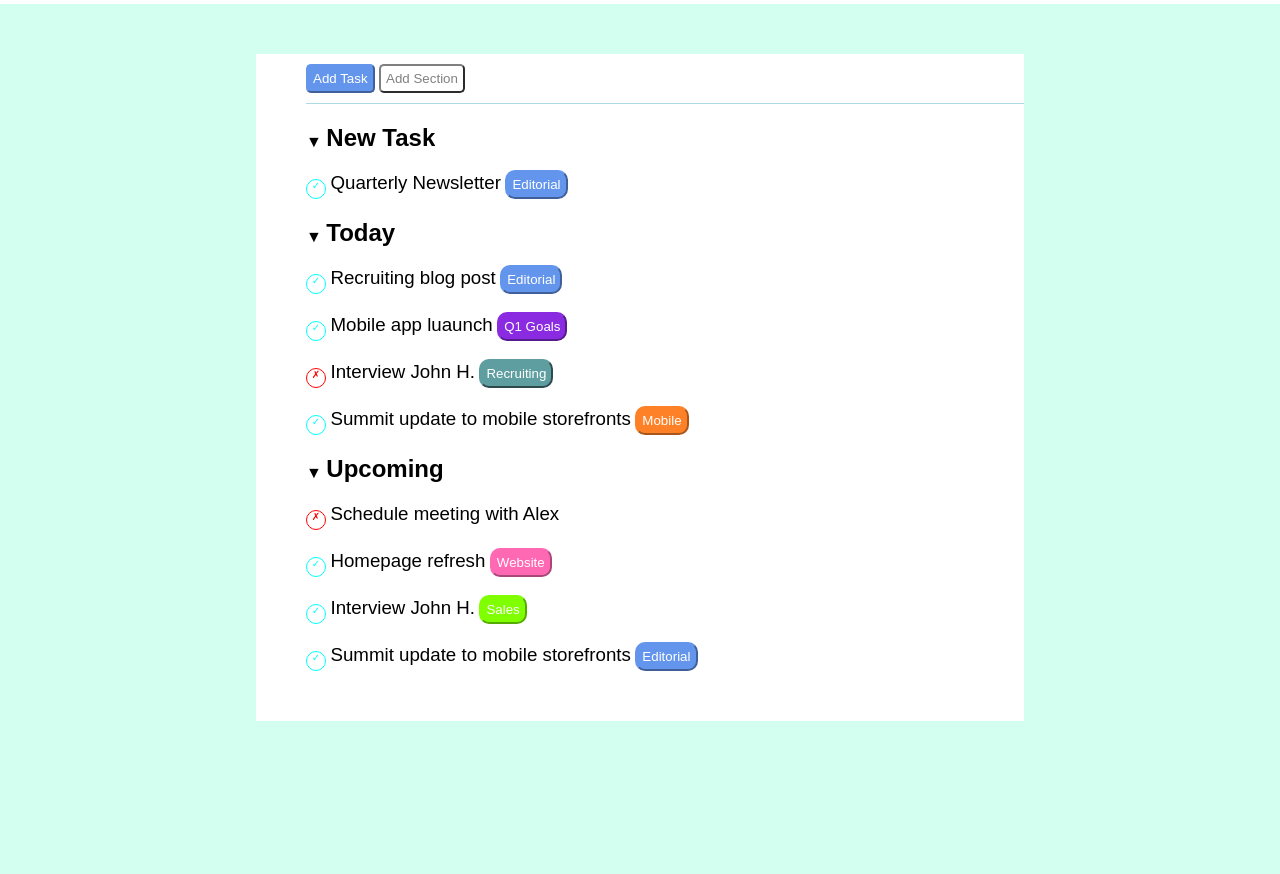
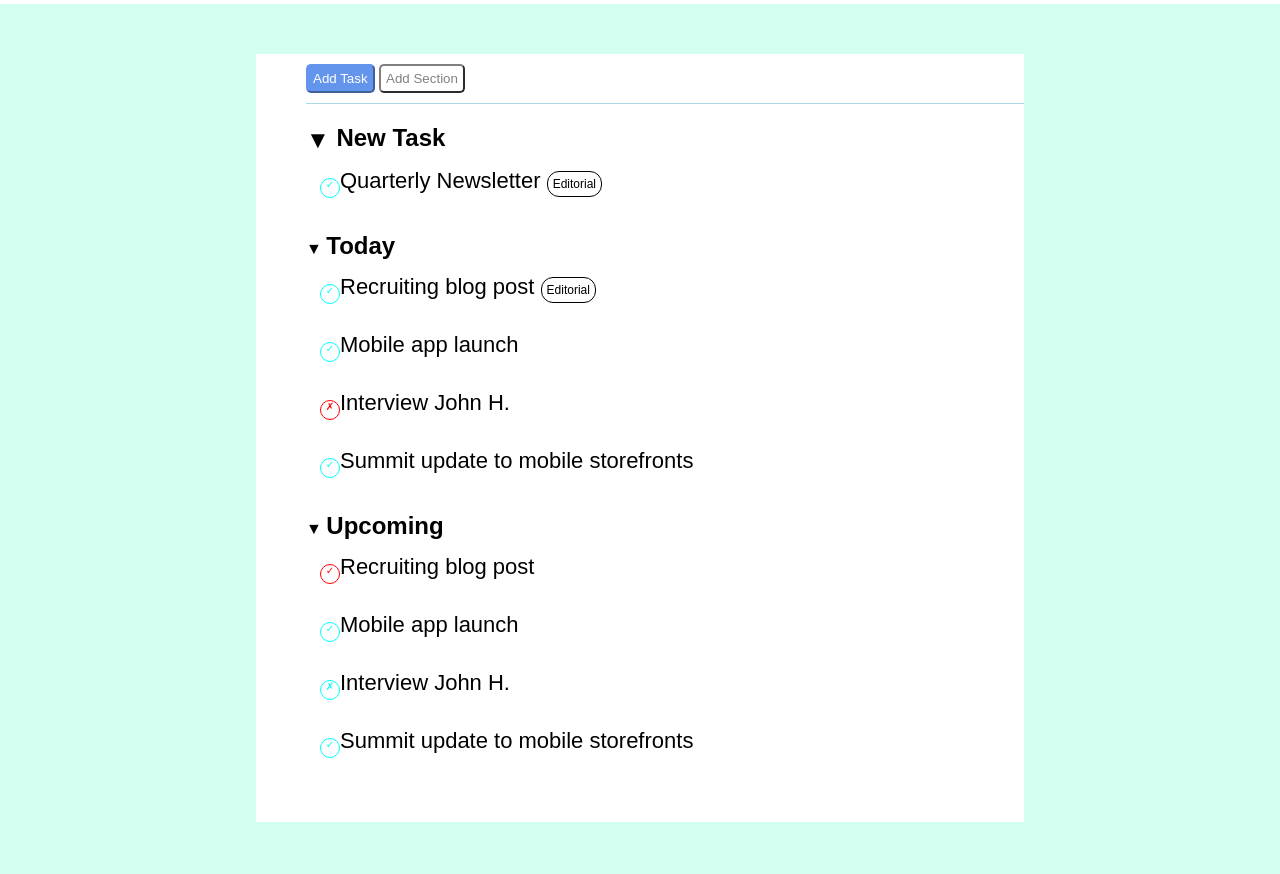
Before and after one commit to Arianna-Cosimini/html-css-toboolist, a plain HTML site: page index.html in a window 1280 px wide. Shown: the part 76-950 px from the top of the page. Before the commit the page ends 849 px from the top, so only its background shows below. Drawn offline with Linux system fonts and the light colour scheme.

Commit message:
inizio correzione html e css

```diff
--- a/css/style.css
+++ b/css/style.css
@@ -6,6 +6,7 @@
 
 body{
     background-color: rgba(127, 255, 212, 0.34);
+    font-family: sans-serif;
 }
 
 /*navbar*/
@@ -43,7 +44,6 @@ main{
     padding-bottom: 10px;
     border-bottom: rgba(127, 255, 212, 0.34) 2px solid;
     border-width: 100%;
-    font-family: Arial, Helvetica, sans-serif;
 }
 
 .header{
@@ -82,11 +82,22 @@ h2{
     padding-top: 20px;
 }
 
-h3{
+/* h3{
     display: inline-block;
     margin-top: 20px;
     vertical-align: baseline;
     font-weight: normal;
+} */
+ul{
+    padding: 0;
+    list-style-type: none;
+
+}
+
+li{
+    padding: 14px;
+    font-size: 22px;
+
 }
 
 .check{
@@ -112,8 +123,15 @@ h3{
 
 }
 
+.category{
+    border: 1px solid black;
+    padding: 5px;
+    border-radius: 12px;
+    font-size: 12px;
+}
 
-.editorial{
+
+/* .editorial{
     padding: 5px;
     color:white;
     background-color: cornflowerblue;
@@ -159,4 +177,4 @@ h3{
     background-color:chartreuse;
     border-color: chartreuse;
     border-radius: 10px;
-}
+} */
--- a/index.html
+++ b/index.html
@@ -22,17 +22,24 @@
         </div>
      <!--corpo centrale-->
         <div>
-            <span class="triangle">&#x25BC</span>
-            <h2>New Task</h2><br>
-            <span class="check">&#10003</span>
-            <h3>Quarterly Newsletter </h3>
-            <button class="editorial">Editorial</button>
+
+            <h2><span class="triangle">&#x25BC</span> New Task</h2>
+            <ul>
+            <li><span class="check">&#10003</span>Quarterly Newsletter <span class="category cat-editorial">Editorial</span></li>
+            </ul>
         </div>
 
         <div>
             <span class="triangle">&#x25BC</span>
-            <h2>Today</h2><br>
-            <span class="check">&#10003</span>
+            <h2>Today</h2>
+
+        <ul>
+            <li><span class="check">&#10003</span>Recruiting blog post  <span class="category cat-editorial">Editorial</span> </li>
+            <li><span class="check">&#10003</span>Mobile app launch</li>
+            <li><span class="form">&#10007;</span>Interview John H.</li>
+            <li><span class="check">&#10003</span>Summit update to mobile storefronts</li>
+        </ul>
+            <!-- <span class="check">&#10003</span>
             <h3>Recruiting blog post</h3>
             <button class="editorial">Editorial</button><br>
 
@@ -47,14 +54,20 @@
             <span class="check">&#10003</span>
             <h3>Summit update to mobile storefronts</h3>
             <button class="mobile">Mobile</button>
-
+             -->
 
         </div>
 
         <div>
             <span class="triangle">&#x25BC</span>
-            <h2>Upcoming</h2><br>
-            <span class="form">&#10007</span>
+            <h2>Upcoming</h2>
+        <ul>
+            <li><span class="form">&#10003</span>Recruiting blog post</li>
+            <li><span class="check">&#10003</span>Mobile app launch</li>
+            <li><span class="check">&#10007;</span>Interview John H.</li>
+            <li><span class="check">&#10003</span>Summit update to mobile storefronts</li>
+        </ul>
+            <!-- <span class="form">&#10007</span>
             <h3>Schedule meeting with Alex</h3>
             <br>
 
@@ -69,7 +82,7 @@
             <span class="check">&#10003</span>
             <h3>Summit update to mobile storefronts</h3>
             <button class="editorial">Editorial</button><br>
-
+             -->
         </div>
     </section>
     </main>
```
